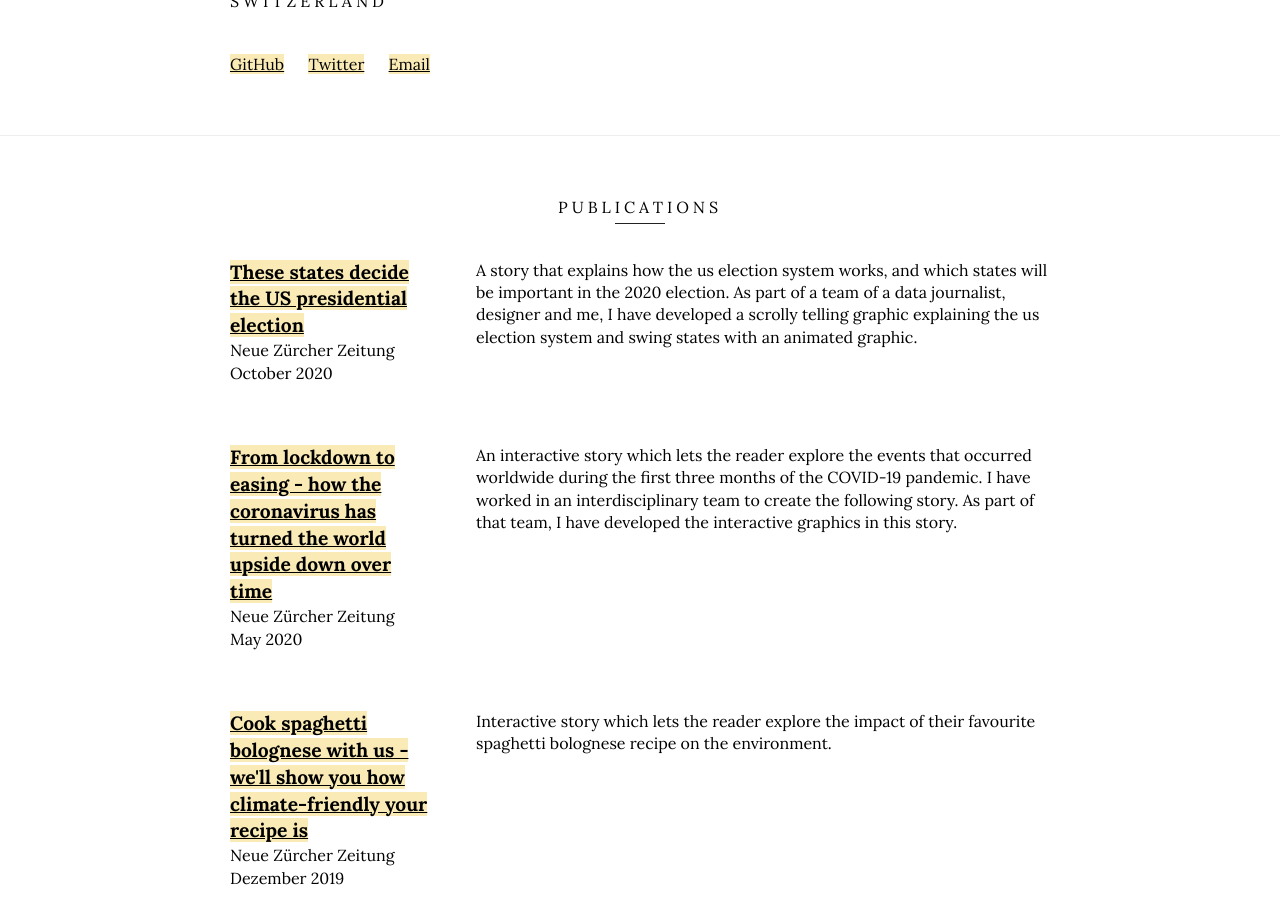
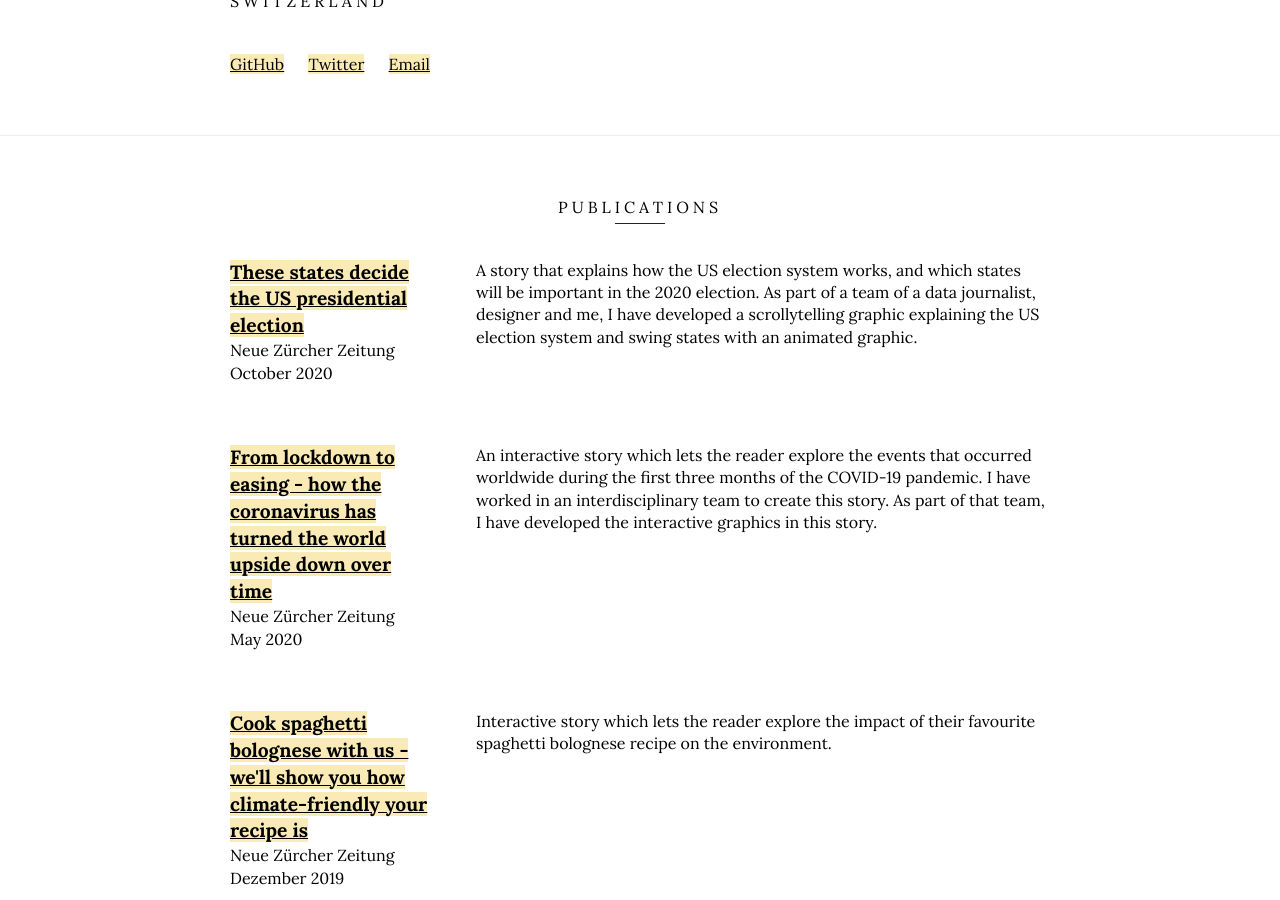
Before and after one commit to manuelroth/manuelroth.github.io, a Jekyll site: the page built from index.html, in a window 1280 px wide and 900 px high, scrolled down 431 px. Built offline with Jekyll 4.4.1, drawn with Linux system fonts in a browser that asks for light colours.

Commit message:
Adjustments to text

```diff
--- a/_data/publications.yml
+++ b/_data/publications.yml
@@ -2,13 +2,13 @@
   link: https://www.nzz.ch/visuals/wahlen-usa-2020-trump-oder-biden-diese-staaten-entscheiden-ld.1579388
   newspaper: Neue Zürcher Zeitung
   date: October 2020
-  description: A story that explains how the us election system works, and which states will be important in the 2020 election. As part of a team of a data journalist, designer and me, I have developed a scrolly telling graphic explaining the us election system and swing states with an animated graphic.
+  description: A story that explains how the US election system works, and which states will be important in the 2020 election. As part of a team of a data journalist, designer and me, I have developed a scrollytelling graphic explaining the US election system and swing states with an animated graphic.
 
 - title: From lockdown to easing - how the coronavirus has turned the world upside down over time
   link: https://www.nzz.ch/international/coronavirus-vom-lockdown-zu-lockerung-interaktive-grafik-ld.1555627
   newspaper: Neue Zürcher Zeitung
   date: May 2020
-  description: An interactive story which lets the reader explore the events that occurred worldwide during the first three months of the COVID-19 pandemic. I have worked in an interdisciplinary team to create the following story. As part of that team, I have developed the interactive graphics in this story.
+  description: An interactive story which lets the reader explore the events that occurred worldwide during the first three months of the COVID-19 pandemic. I have worked in an interdisciplinary team to create this story. As part of that team, I have developed the interactive graphics in this story.
 
 - title: Cook spaghetti bolognese with us - we'll show you how climate-friendly your recipe is
   link: https://www.nzz.ch/gesellschaft/nachhaltiges-essen-wie-klimafreundlich-ist-ihr-spaghetti-rezept-ld.1525404
```
